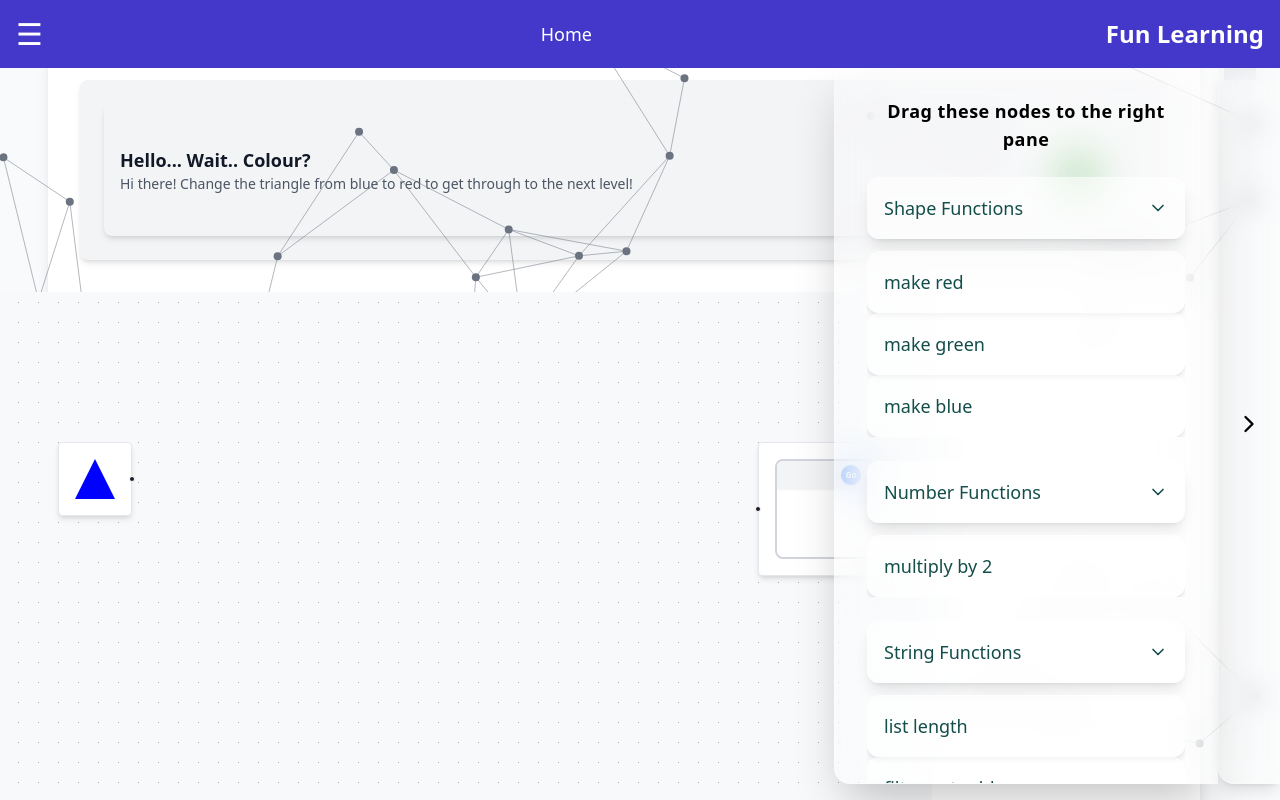
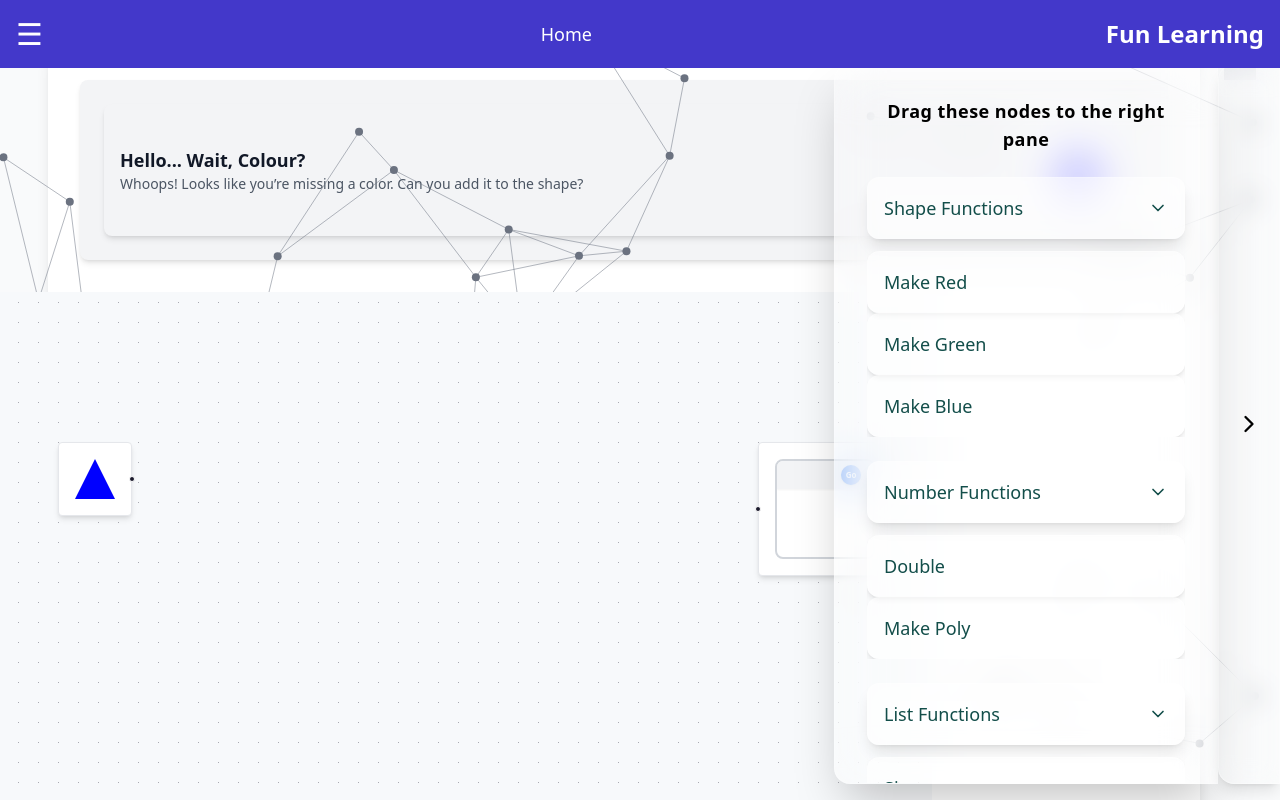
Before and after one commit to bobbomania/ichack-25, a Next.js app in the folder ichack-functional-edtech/: page /problem/1 in a window 1280 px wide. Shown: the top 800 px of the page. Built offline with nearby package versions, Linux system fonts and the light colour scheme.

Commit message:
added problems

```diff
--- a/ichack-functional-edtech/src/app/problem/[number]/page.tsx
+++ b/ichack-functional-edtech/src/app/problem/[number]/page.tsx
@@ -1,10 +1,13 @@
-import { ShapeData, TriangleComponent } from '@/components/nodes/data/ShapeData';
+"use client";
+import { ListComponent } from '@/components/nodes/data/ListData';
+import { CircleComponent, RectangleComponent, ShapeData, TriangleComponent } from '@/components/nodes/data/ShapeData';
 import { ShapeEnum } from '@/components/nodes/Type';
 import GraphCanvas from '@/components/pages/GraphCanvas';
 import Banner from '@/components/pages/problems/Banner';
 import BottomDragBar from '@/components/pages/problems/BottomDragBar';
 import Flow from '@/components/pages/problems/Canvas';
 import Layout from '@/components/pages/shared/Layout';
+import React from 'react';
 import { FC, JSX } from "react";
 
 interface ProblemPageProps {
@@ -17,31 +20,52 @@ function getPageData(num: number): [string, string, JSX.Element] {
   switch (num) {
     case 1:
       return [
-        "Hello... Wait.. Colour?",
-        "Hi there! Change the triangle from blue to red to get through to the next level!",
-        TriangleComponent({ size: 40, color: 'green' }),
+        "Hello... Wait, Colour?",
+        "Whoops! Looks like you’re missing a color. Can you add it to the shape?",
+        TriangleComponent({ size: 40, color: 'blue' }),
       ];
 
     case 2:
       return [
-        "Red Circles",
-        "Three red circles of size 10.",
-        <div className="flex gap-2">
-          {[...Array(3)].map((_, i) => (
-            <div key={i} className="w-5 h-5 bg-red-500 rounded-full"></div>
-          ))}
-        </div>,
+        "Add a Splash of Green!",
+        "Try switching the color to green and see what happens. It’s a simple trick!",
+        TriangleComponent({ size: 40, color: 'green' }),
       ];
 
     case 3:
       return [
-        "Mixed Shapes",
-        "A small triangle and a number.",
-        <div className="flex gap-2">
-          <div className="w-5 h-5 bg-blue-500 clip-triangle"></div>
-          <span className="text-lg font-bold">3</span>
-        </div>,
+        "Polygonize It!",
+        "Take what you have and transform it into a polygon. A little hint: functions are your friends!",
+        RectangleComponent({ size: 40, color: 'red' }),
       ];
+
+    case 4:
+      return [
+        "Polygonize^2",
+        "Got some shapes? Now create more polygons from a list of numbers. Think carefully!",
+        ListComponent({
+          objects: [
+            new ShapeData(40, 'red', ShapeEnum.TRIANGLE),
+            new ShapeData(40, 'red', ShapeEnum.RECTANGLE),
+            new ShapeData(40, 'red', ShapeEnum.CIRCLE),
+          ]
+        }),
+      ];
+
+    case 5:
+      return [
+        "Pick a Shape, Any Shape!",
+        "You’ve got a list of shapes. Pick one to display. Which will it be?",
+        CircleComponent({ size: 40, color: 'green' }),
+      ];
+
+    case 6:
+      return [
+        "Sum and Divide for a Polygon",
+        "Here’s a challenge: Sum the numbers, divide, and see what shape pops up. What do you think it’ll be?",
+        TriangleComponent({ size: 40, color: 'blue' }),
+      ];
+
 
     default:
       return [
@@ -53,8 +77,13 @@ function getPageData(num: number): [string, string, JSX.Element] {
 }
 
 const ProblemPage: FC<ProblemPageProps> = ({ params }) => {
-  const { number } = params; // Extract the dynamic 'number' from the URL
+  const unwrappedParams = React.use(params); // Unwrap the Promise
+
+  if (!unwrappedParams) return <div>Loading...</div>; // Loading state if `params` is not yet available
+
+  const { number } = unwrappedParams; // Extract the dynamic 'number' from the URL  var [title, description, comp] = getPageData(number);
   var [title, description, comp] = getPageData(number);
+
   return (
     <Layout>
       <GraphCanvas />
--- a/ichack-functional-edtech/src/components/nodes/Type.tsx
+++ b/ichack-functional-edtech/src/components/nodes/Type.tsx
@@ -14,11 +14,13 @@ export enum ShapeEnum {
 
 
 export enum FuncEnum {
-  MAKE_RED = "make red",
-  MAKE_GREEN = "make green",
-  MAKE_BLUE = "make blue",
-  MULTIPLY_2 =  "multiply by 2",
-  LIST_LEN = "list length",
-  FILTER_EVEN = "filter out odds",
-  FILTER_ODD = "filter out evens"
+  MAKE_RED = "Make Red",
+  MAKE_GREEN = "Make Green",
+  MAKE_BLUE = "Make Blue",
+  MULTIPLY_2 =  "Double",
+  LIST_LEN = "Size",
+  FILTER_EVEN = "Get Odds",
+  FILTER_ODD = "Get Evens",
+  MAKE_POLYS = "Make Polygons",
+  MAKE_POLY = "Make Poly"
 };
--- a/ichack-functional-edtech/src/components/nodes/data/ListData.tsx
+++ b/ichack-functional-edtech/src/components/nodes/data/ListData.tsx
@@ -7,7 +7,7 @@ interface ListProps {
     objects: DataObject[]; // size in pixel
      }
 
-const ListComponent = ({ objects }: ListProps) => {
+export const ListComponent = ({ objects }: ListProps) => {
 return (
     <div
     style={{
--- a/ichack-functional-edtech/src/components/nodes/functions/Colour.tsx
+++ b/ichack-functional-edtech/src/components/nodes/functions/Colour.tsx
@@ -1,7 +1,8 @@
-import { TypeEnum, FuncEnum } from "../Type";
+import { TypeEnum, FuncEnum, ShapeEnum } from "../Type";
 import FunctionNode from "./Function";
 import DataObject from "../data/DataObject";
 import { ShapeData } from "../data/ShapeData";
+import { NatData } from "../data/NatData";
 
 export class MakeRed extends FunctionNode {
     constructor() {
@@ -47,3 +48,28 @@ export class MakeBlue extends FunctionNode {
     return out;
   }
 }
+
+
+
+export class MakePolygon extends FunctionNode {
+  constructor() {
+    super(FuncEnum.MAKE_POLY, [TypeEnum.NAT], [TypeEnum.SHAPE]);
+  }
+
+  // Logic method that changes the color of shape objects
+  logic(inputs: NatData[][]): DataObject[] {
+    var out: DataObject[] = inputs.map((number: NatData[], index) => {
+        switch (number[0].number) {
+            case 0:
+                return new ShapeData(40, "red", ShapeEnum.CIRCLE)
+            case 4:
+                return new ShapeData(40, "red", ShapeEnum.RECTANGLE)
+            case 3:
+                return new ShapeData(40, "red", ShapeEnum.TRIANGLE)
+            default:
+                throw new Error("wrong sides shape not supported")
+        }    });
+
+    return out;
+  }
+}
--- a/ichack-functional-edtech/src/components/nodes/functions/Lists.tsx
+++ b/ichack-functional-edtech/src/components/nodes/functions/Lists.tsx
@@ -2,7 +2,8 @@
 import DataObject from "../data/DataObject";
 import { ListData } from "../data/ListData";
 import { NatData } from "../data/NatData";
-import { FuncEnum, TypeEnum } from "../Type";
+import { ShapeData } from "../data/ShapeData";
+import { FuncEnum, ShapeEnum, TypeEnum } from "../Type";
 import FunctionNode from "./Function";
 
 export class ListLen extends FunctionNode {
@@ -74,3 +75,34 @@ export class FilterOdd extends FunctionNode {
         return out;
 }
 }
+
+
+export class MakePolygons extends FunctionNode {
+    constructor() {
+        super(FuncEnum.MAKE_POLY, [TypeEnum.LIST], [TypeEnum.SHAPE]);
+    }
+
+    // Logic method that changes the color of shape objects
+    logic(inputs: ListData[][]): DataObject[] {
+        var out: DataObject[] = inputs.map((elem: ListData[]) => {
+            // Assume elem[0].objects is an array of objects we want to filter
+            return new ListData( elem[0].objects.map((obj: any) => {
+                // Cast each object to NatData
+                const number = obj as unknown as NatData;
+                switch (number.number) {
+                    case 0:
+                        return new ShapeData(40, "red", ShapeEnum.CIRCLE)
+                    case 4:
+                        return new ShapeData(40, "red", ShapeEnum.RECTANGLE)
+                    case 3:
+                        return new ShapeData(40, "red", ShapeEnum.TRIANGLE)
+                    default:
+                        throw new Error("wrong sides shape not supported")
+                }
+            }));
+
+        }).flat(); // Flatten the result to get a single array of NatData instances
+
+        return out;
+}
+}
--- a/ichack-functional-edtech/src/components/pages/about/AboutPage.tsx
+++ b/ichack-functional-edtech/src/components/pages/about/AboutPage.tsx
@@ -1,9 +1,11 @@
 "use client";
 
+import Link from "next/link";
 import GraphCanvas from "../GraphCanvas";
 
 
 export default function AboutPage() {
+
   return (
     <div className="relative flex justify-center items-center min-h-screen w-full bg-white">
       <GraphCanvas />
@@ -16,8 +18,11 @@ export default function AboutPage() {
         </p>
         <button
           className="px-6 py-3 bg-yellow-400 text-gray-800 font-semibold rounded-full shadow-lg hover:bg-yellow-500 transition duration-200 transform hover:scale-105"
-        >
+        ><Link
+            href="/problem/1">
           Start Learning
+
+            </Link>
         </button>
       </div>
     </div>
--- a/ichack-functional-edtech/src/components/pages/problems/BottomDragBar.tsx
+++ b/ichack-functional-edtech/src/components/pages/problems/BottomDragBar.tsx
@@ -6,8 +6,8 @@ import { ChevronDown, ChevronRight, ChevronLeft, ChevronRight as ExpandIcon } fr
 import { motion } from "framer-motion"; // For smooth animations
 
 const shapeFuncs = [FuncEnum.MAKE_RED, FuncEnum.MAKE_GREEN, FuncEnum.MAKE_BLUE];
-const natFuncs = [FuncEnum.MULTIPLY_2];
-const strFuncs = [FuncEnum.LIST_LEN, FuncEnum.FILTER_EVEN, FuncEnum.FILTER_ODD];
+const natFuncs = [FuncEnum.MULTIPLY_2, FuncEnum.MAKE_POLY];
+const listFuncs = [FuncEnum.LIST_LEN, FuncEnum.FILTER_EVEN, FuncEnum.FILTER_ODD, FuncEnum.MAKE_POLYS];
 
 const NodeList = () => {
   const [_, setType] = useDnD();
@@ -49,7 +49,7 @@ const NodeList = () => {
         {[
           { title: "Shape Functions", key: "shape", funcs: shapeFuncs },
           { title: "Number Functions", key: "nat", funcs: natFuncs },
-          { title: "String Functions", key: "str", funcs: strFuncs },
+          { title: "List Functions", key: "str", funcs: listFuncs },
         ].map(({ title, key, funcs }) => (
           <div key={key} className="w-full">
             {/* Section Header */}
--- a/ichack-functional-edtech/src/components/pages/shared/SideBar.tsx
+++ b/ichack-functional-edtech/src/components/pages/shared/SideBar.tsx
@@ -16,6 +16,11 @@ const problems = [
   { id: 1, name: "Problem 1" },
   { id: 2, name: "Problem 2" },
   { id: 3, name: "Problem 3" },
+  { id: 4, name: "Problem 4" },
+  { id: 5, name: "Problem 5" },
+  { id: 6, name: "Problem 6" },
+
+
 ];
 
 export default function SideBar({toggleSidebar }: SidebarProps) {
```
Also changed, not shown: ichack-functional-edtech/src/components/pages/problems/Canvas.tsx (+49 -10 lines).
